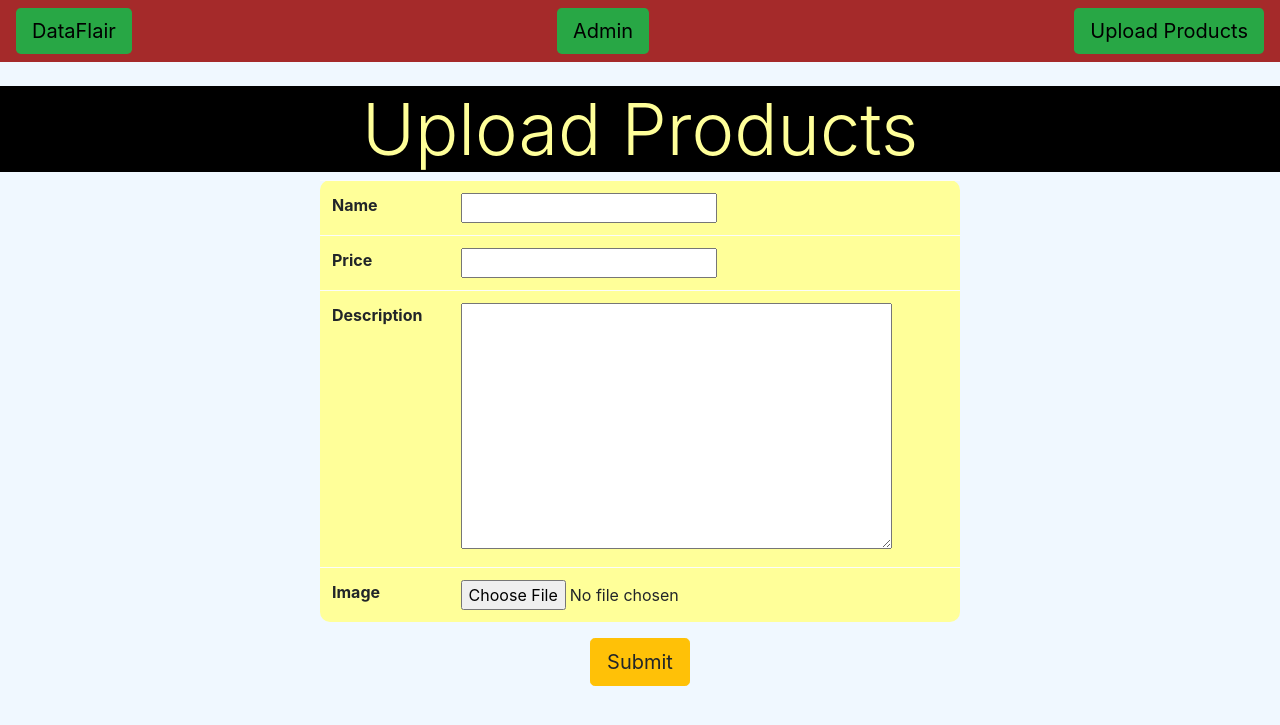
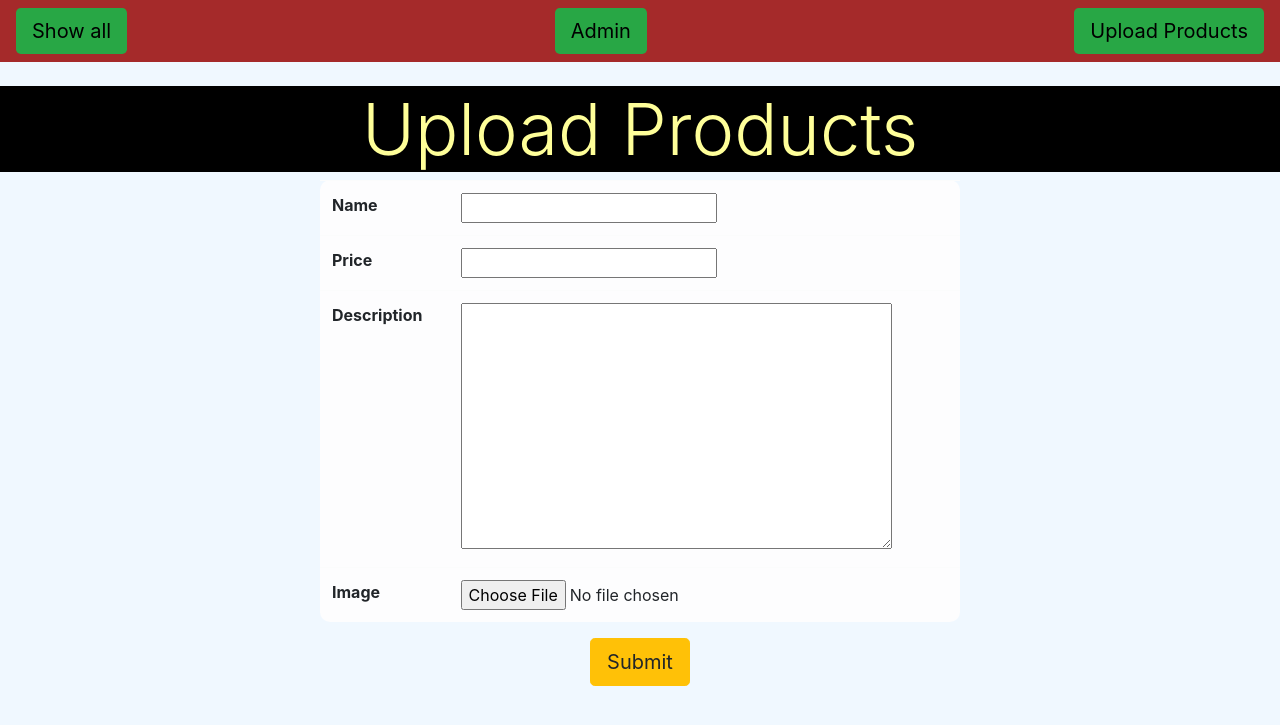
Before and after one commit to kajalk965441/djangocrud, a Django app: page /upload/ in a window 1280 px wide. Shown: the top 725 px of the page. Run offline with Django 4.2, Linux system fonts and the light colour scheme; some libraries are stand-ins or nearby versions.

Commit message:
save changes

```diff
--- a/myApp/forms.py
+++ /dev/null
@@ -1,8 +0,0 @@
-
-from django import forms
-from .models import Product
-#DataFlair
-class ProductCreate(forms.ModelForm):
-    class Meta:
-        model = Product
-        fields = '__all__'
--- a/myApp/serializers.py
+++ b/myApp/serializers.py
@@ -1,7 +1,7 @@
-# from rest_framework import serializers
-# from . models import Product
-
-# class ProductSerializer(serializers.ModelSerializer):
-#     class Meta:
-#         model = Product
-#         fields = '__all__'
+from django import forms
+from .models import Product
+#DataFlair
+class ProductCreate(forms.ModelForm):
+    class Meta:
+        model = Product
+        fields = '__all__'
--- a/myApp/templates/Upload_form.html
+++ b/myApp/templates/Upload_form.html
@@ -4,7 +4,7 @@
     <h1 class="display-3" style="background-color:#000000;color:#FFFF99;">Upload Products</h1>
     <form method = 'POST' enctype="multipart/form-data">
         {% csrf_token %}
-        <table class = 'w-50 table table-light' style="border-radius:10px;background-color:#FFFF99;">
+        <table class = 'w-50 table table-light' style="border-radius:10px;">
             {% for field in upload_form %}
             <tr>
                 <th>{{field.label}}</th>
--- a/myApp/templates/library.html
+++ b/myApp/templates/library.html
@@ -9,7 +9,7 @@ integrity="sha384-ggOyR0iXCbMQv3Xipma34MD+dH/1fQ784/j6cY/iJTQUOhcWr7x9JvoRxT2MZw
 <body style="background-color:#F0F8FF">
 <nav class="navbar navbar-light" style="background-color:#A52A2A;">
     {% comment %} <a href="#" class="navbar-brand bg-success" style="background-color:#FFCC33;color:#000000;border-width:10px;border-color:#FFCC33;border-style:solid;border-spacing:30px;border-radius: 5px;">Library App</a> {% endcomment %}
-    <a class="navbar-link btn-lg bg-success" href="{% url 'index' %}" style="background-color:#FFCC33;color:#000000;">DataFlair</a>
+    <a class="navbar-link btn-lg bg-success" href="{% url 'index' %}" style="background-color:#FFCC33;color:#000000;">Show all</a>
 <a href="{% url 'admin:index' %}" class = 'navbar-link btn-lg bg-success' style="background-color:#FFCC33;color:#000000;">Admin</a>
     <a href="{% url 'upload-Product' %}" class="navbar-link btn-lg bg-success" style="background-color:;color:#000000;">Upload Products</a>
 </nav>
--- a/myApp/views.py
+++ b/myApp/views.py
@@ -2,10 +2,11 @@ from django.shortcuts import render
 
 from django.shortcuts import render, redirect
 from .models import Product
-from .forms import ProductCreate
+
 from django.http import HttpResponse
+from . serializers import ProductCreate
 
-#DataFlair
+
 def index(request):
     shelf = Product.objects.all()
     return render(request, 'library.html', {'shelf': shelf})
@@ -20,7 +21,7 @@ def upload(request):
         else:
             return HttpResponse("""your form is wrong, reload on <a href = "{{ url : 'index'}}">reload</a>""")
     else:
-        return render(request, 'upload_form.html', {'upload_form':upload})
+        return render(request, 'Upload_form.html', {'upload_form':upload})
 
 def update_Product(request, Product_id):
     Product_id = int(Product_id)
@@ -32,7 +33,7 @@ def update_Product(request, Product_id):
     if Product_form.is_valid():
        Product_form.save()
        return redirect('index')
-    return render(request, 'upload_form.html', {'upload_form':Product_form})
+    return render(request, 'Upload_form.html', {'upload_form':Product_form})
 
 def delete_Product(request, Product_id):
     Product_id = int(Product_id)
```
Also changed, not shown: db.sqlite3.
